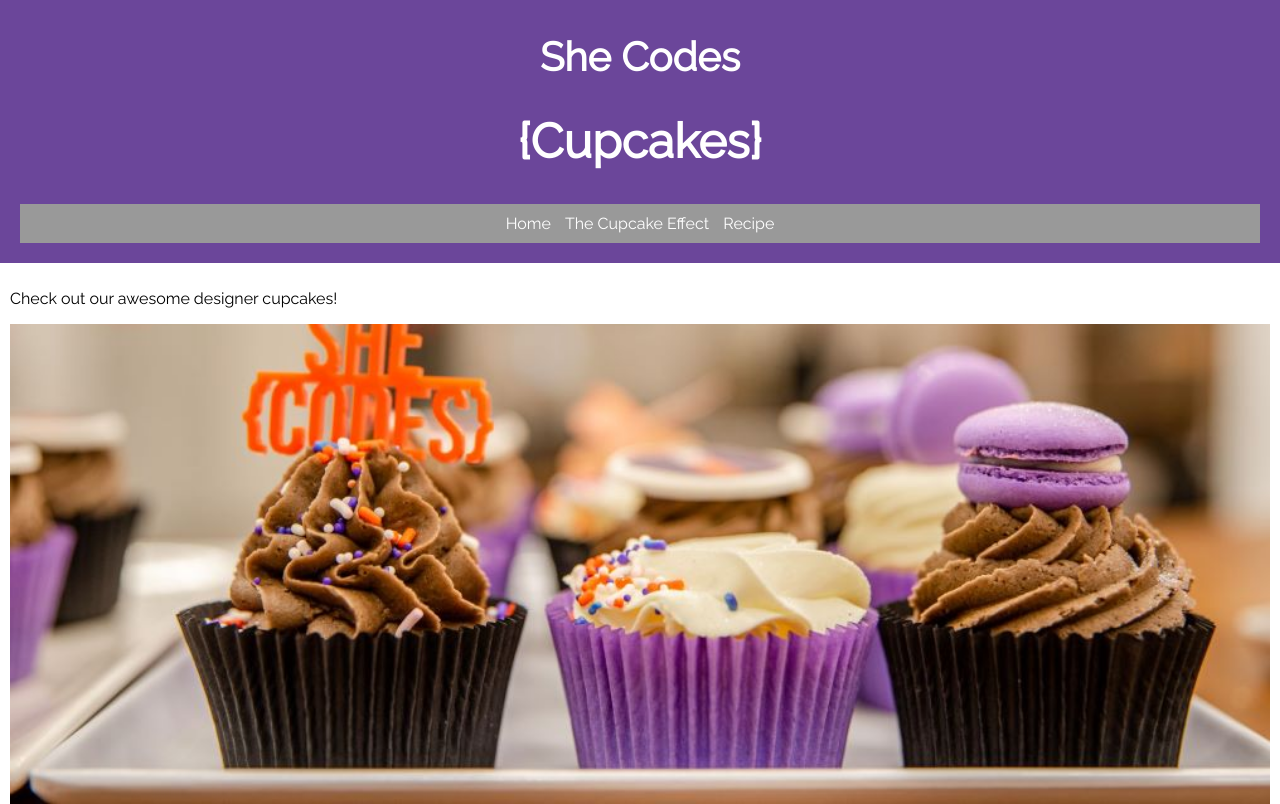
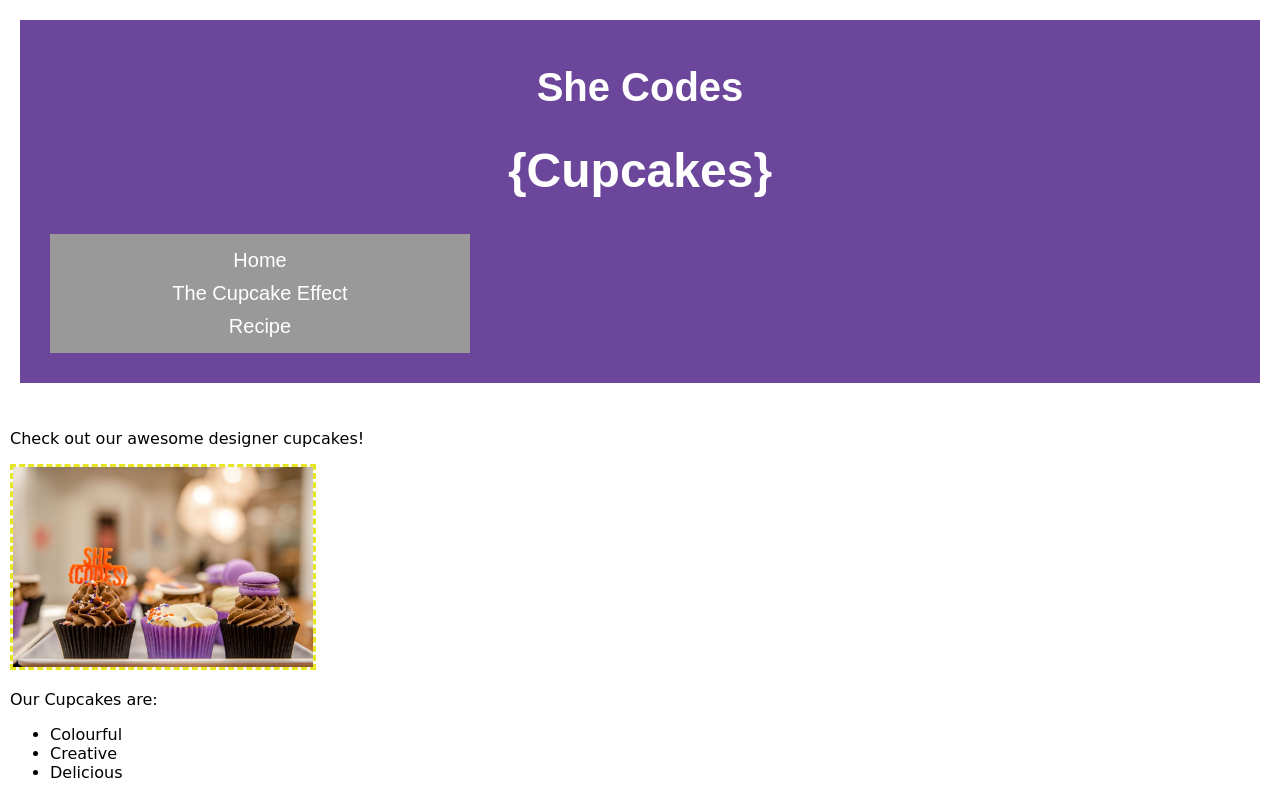
Before and after one commit to SheCodesAus/she-codes-html-css-exercises-C2jay, a plain HTML site: page introduction-to-css/index.html in a window 1280 px wide. Shown: the top 804 px of the page. Drawn offline with Linux system fonts and the light colour scheme.

Commit message:
intro to css changes

```diff
--- a/introduction-to-css/index.html
+++ b/introduction-to-css/index.html
@@ -20,7 +20,7 @@
         </header>
         <div>
             <p>Check out our awesome designer cupcakes!</p>
-            <img src="images/cupcake-1.jpg" alt="She Codes Cupcakes.">
+            <img id="hmpgimg" src="images/cupcake-1.jpg" alt="She Codes Cupcakes.">
             <p>Our Cupcakes are:</p>
             <ul>
                 <li>Colourful</li>
--- a/introduction-to-css/styles.css
+++ b/introduction-to-css/styles.css
@@ -1,7 +1,7 @@
 @import url('https://fonts.googleapis.com/css2?family=Raleway&display=swap');
 
 html {
-    font-family: 'Raleway', sans-serif;
+    font-family: 'Redacted Script', cursive;
     background-color: #fff;
 }
 
@@ -12,7 +12,10 @@ body {
 header {
     text-align: center;
     background-color: #6b469a;
-    padding: 10px;
+    padding: 20px;
+    margin: 20px;
+    font-family: Arial;
+    font-size: 20px;
 }
 
 h1 {
@@ -31,6 +34,7 @@ nav {
     margin: 10px;
     padding: 10px;
     background-color: #999999;
+    width:20em
 }
 
 a {
@@ -63,4 +67,12 @@ footer {
     color: #fff;
 }
 
-/* Your code here */
+nav a {
+    display: block;
+}
+
+#hmpgimg{
+    width: 300px;
+    height: 200px;
+    border: 3px dashed #e6e621;
+}
```
